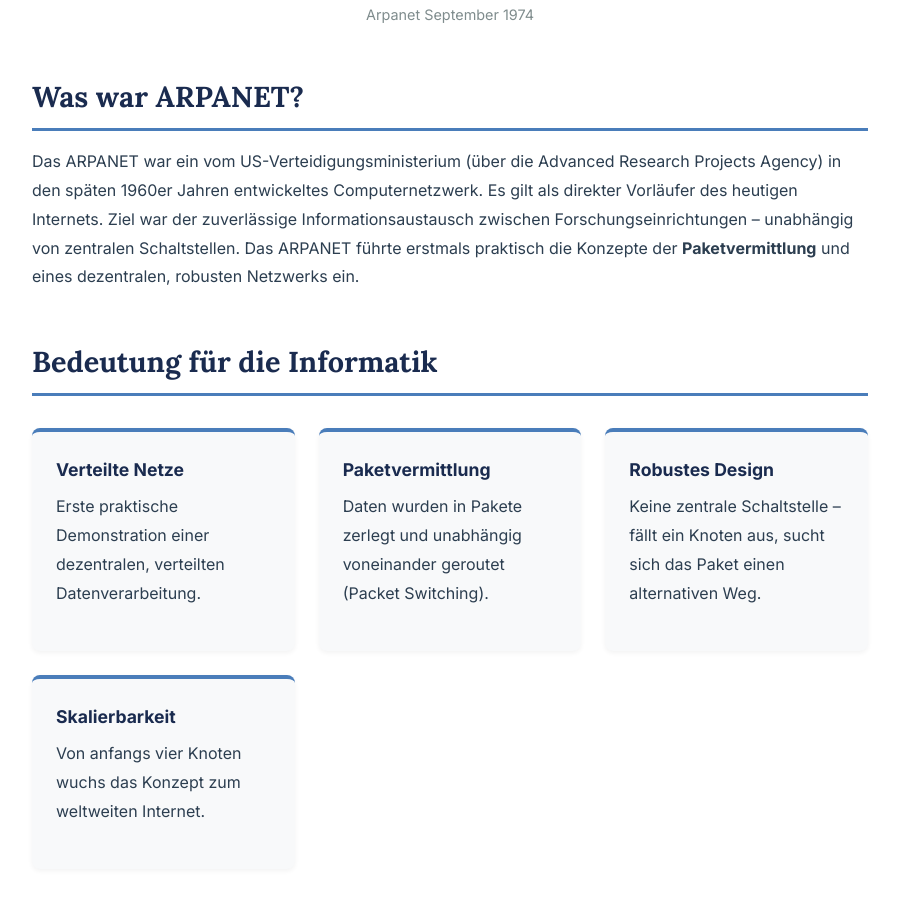
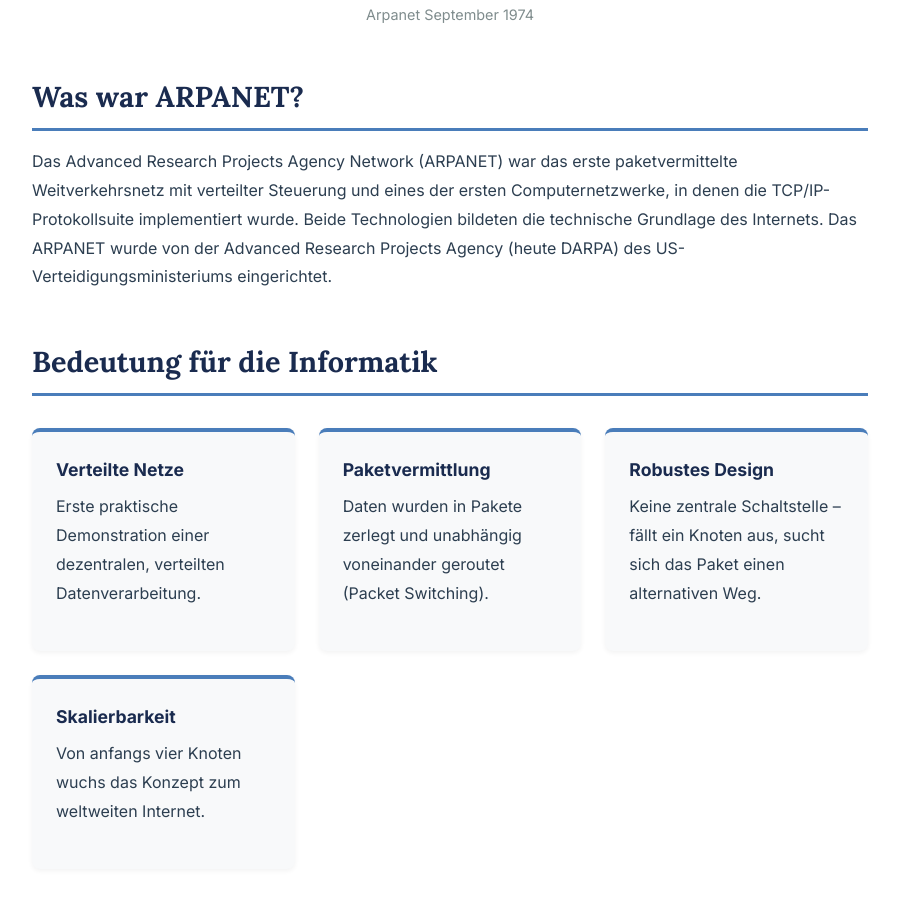
Before and after one commit to brlu38/tilos, a plain HTML site: page arpanet.html in a window 1280 px wide. Shown: the part 1326-2240 px from the top of the page, without its empty margins (190-1089 px from the left). Drawn offline with Linux system fonts and the light colour scheme.

Commit message:
Update arpanet.html

```diff
--- a/arpanet.html
+++ b/arpanet.html
@@ -208,7 +208,7 @@
     </figure>
 
     <h2>Was war ARPANET?</h2>
-    <p>Das ARPANET war ein vom US-Verteidigungsministerium (über die Advanced Research Projects Agency) in den späten 1960er Jahren entwickeltes Computernetzwerk. Es gilt als direkter Vorläufer des heutigen Internets. Ziel war der zuverlässige Informationsaustausch zwischen Forschungseinrichtungen – unabhängig von zentralen Schaltstellen. Das ARPANET führte erstmals praktisch die Konzepte der <strong>Paketvermittlung</strong> und eines dezentralen, robusten Netzwerks ein.</p>
+    <p>Das Advanced Research Projects Agency Network (ARPANET) war das erste paketvermittelte Weitverkehrsnetz mit verteilter Steuerung und eines der ersten Computernetzwerke, in denen die TCP/IP-Protokollsuite implementiert wurde. Beide Technologien bildeten die technische Grundlage des Internets. Das ARPANET wurde von der Advanced Research Projects Agency (heute DARPA) des US-Verteidigungsministeriums eingerichtet.</p>
 
     <h2>Bedeutung für die Informatik</h2>
     <div class="highlights">
```
